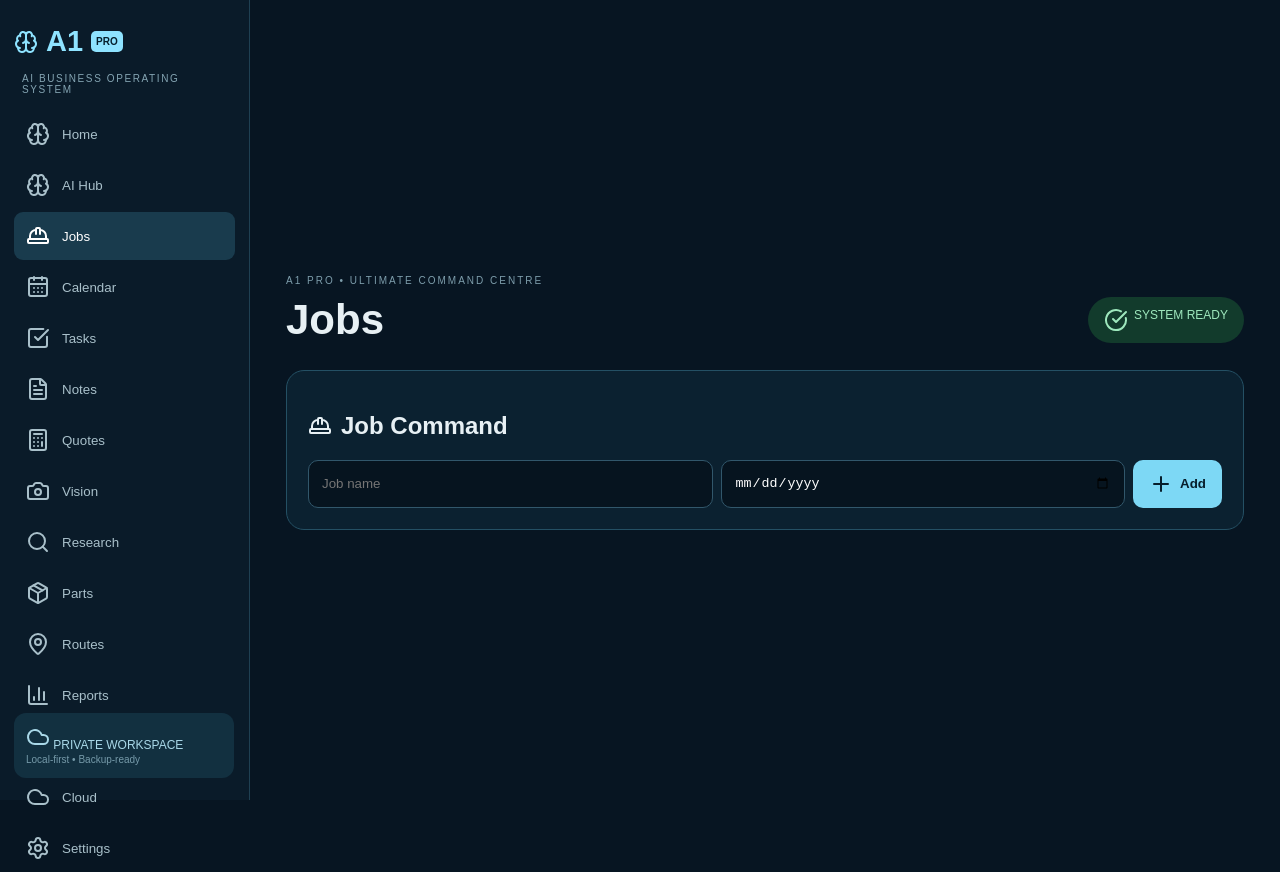
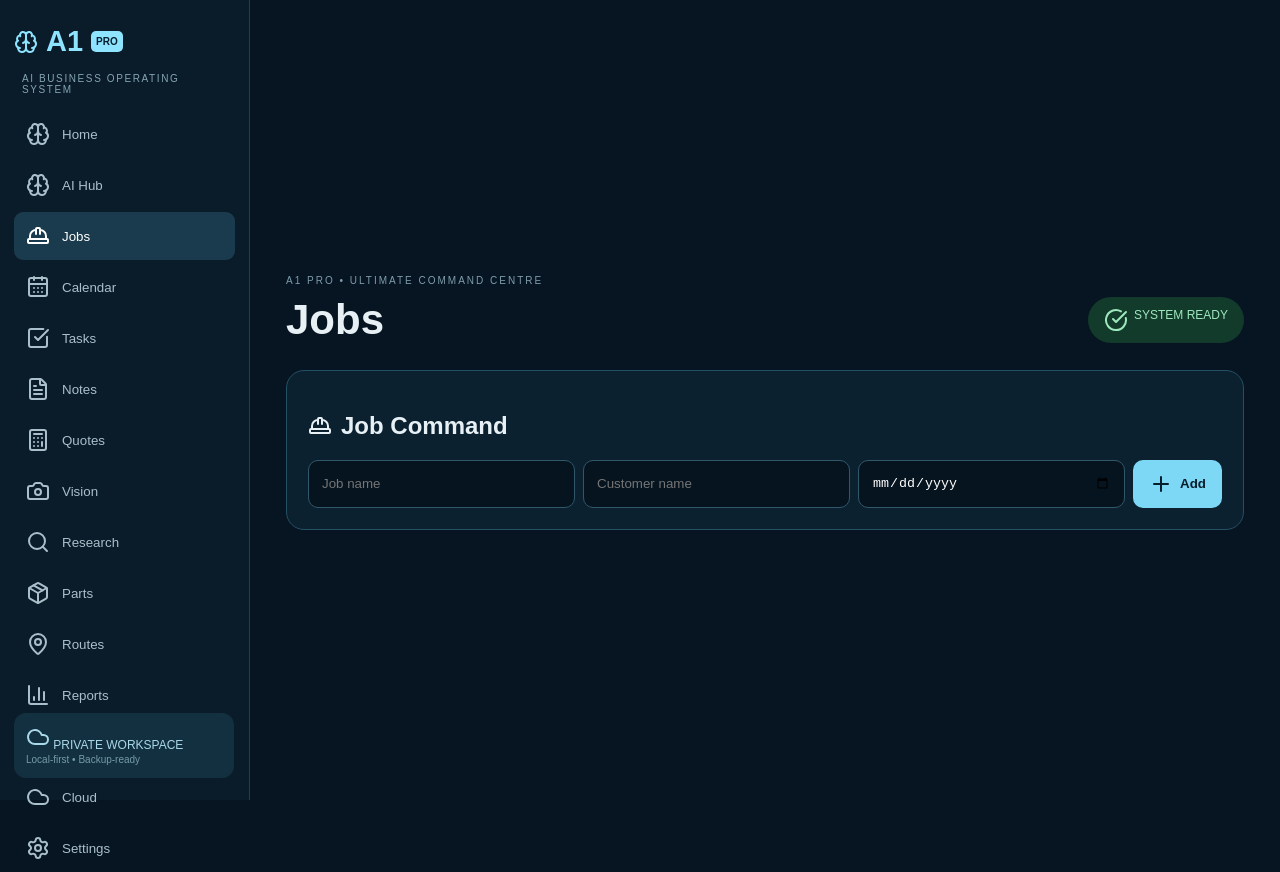
Before and after one commit to malc10-coder/a1-pro-command-centre, a Next.js app: page / in a window 1280 px wide. Both pictures are taken after a click on the button "Jobs". Built offline with nearby package versions, Linux system fonts and the light colour scheme.

Commit message:
Update page.js

```diff
--- a/app/page.js
+++ b/app/page.js
@@ -352,8 +352,12 @@ engineer
           onChange={(e) => setN(e.target.value)}
           placeholder="Job name"
         />
-
-        <input
+<input
+value={customer}
+onChange={(e) => setCustomer(e.target.value)}
+placeholder="Customer name"
+/>
+          <input
           type="date"
           value={d}
           onChange={(e) => setD(e.target.value)}
```
